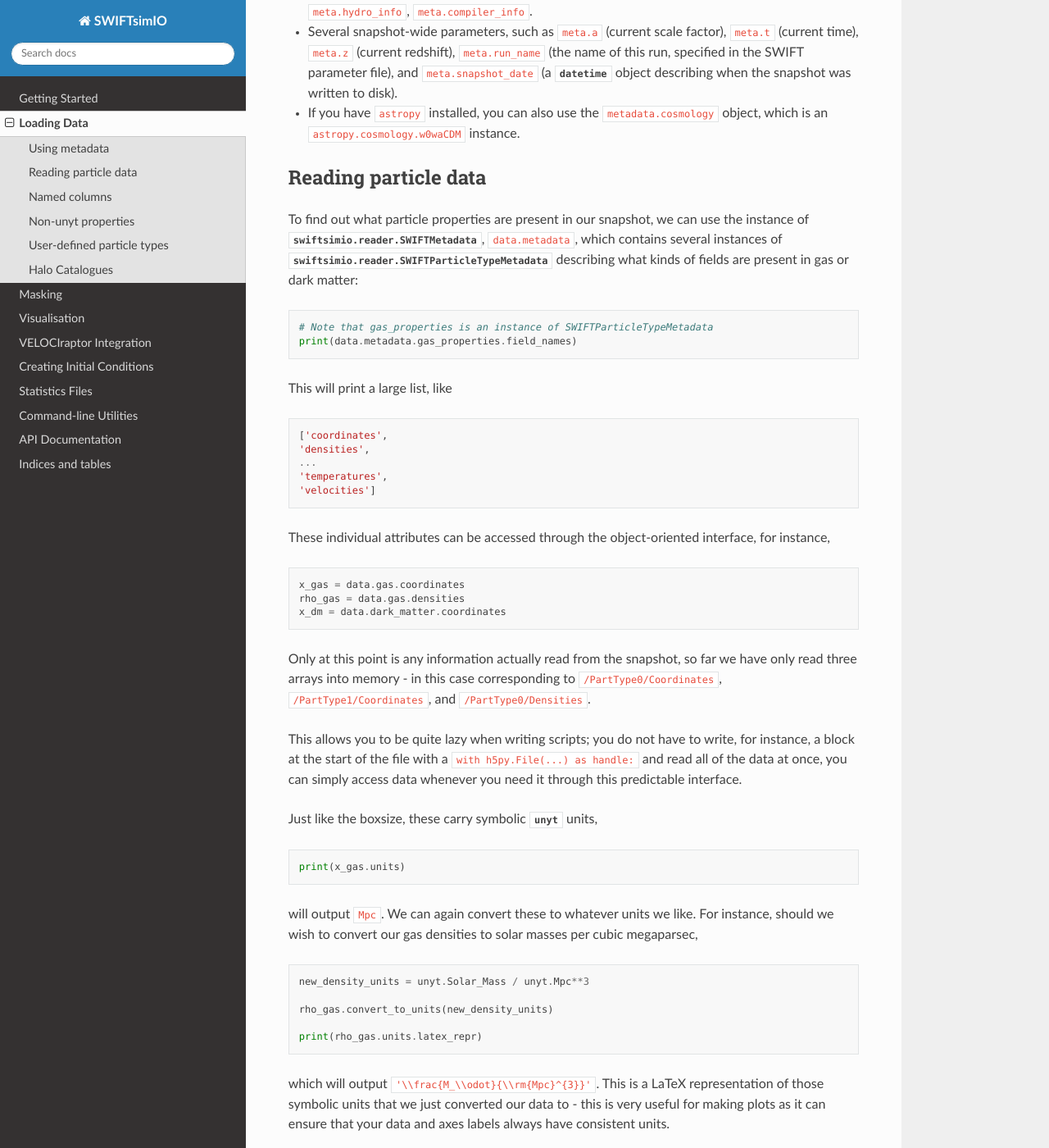
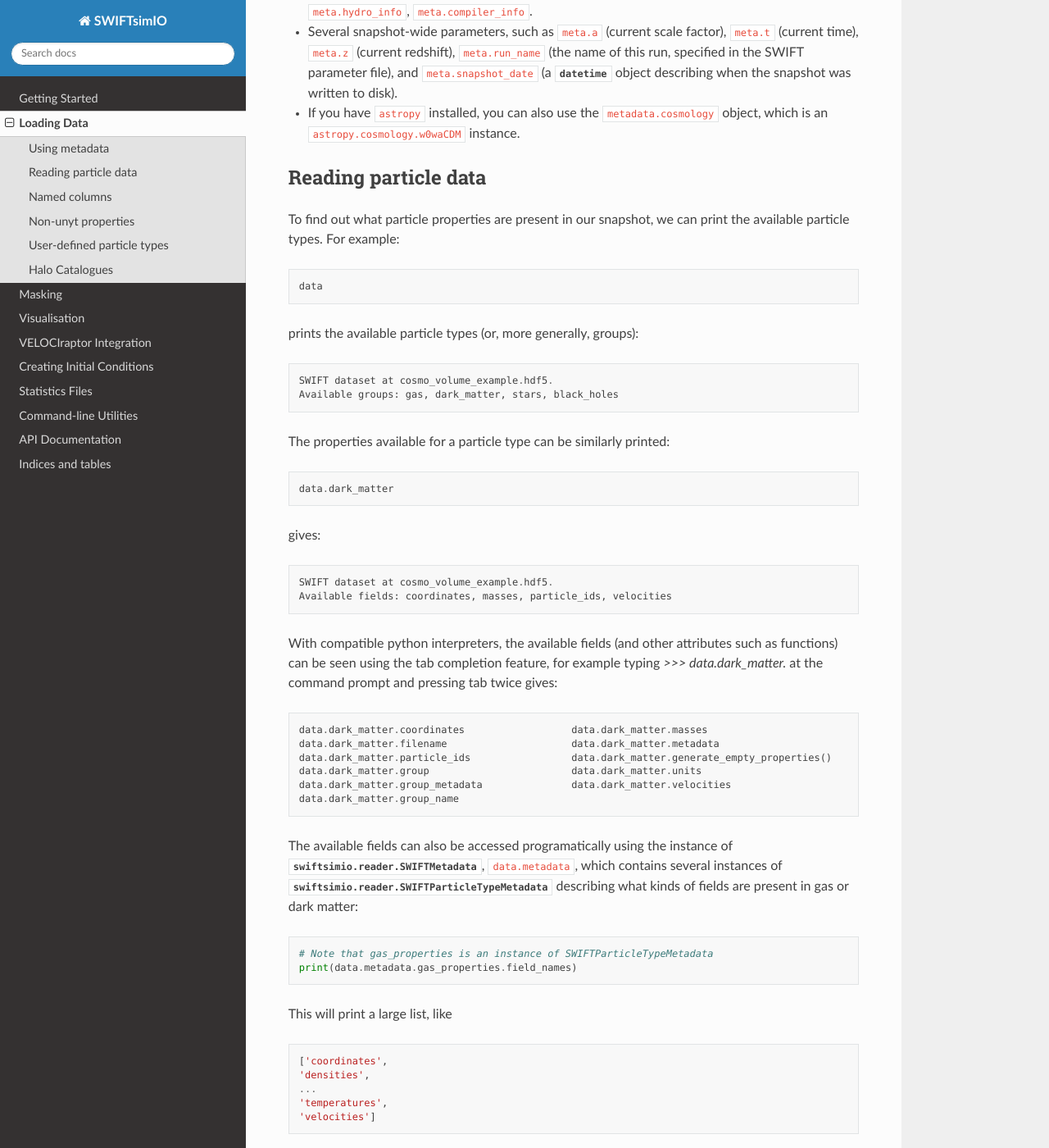
Before and after one commit to SWIFTSIM/swiftsimio, a Sphinx documentation site: the page built from docs/source/loading_data/index.rst, in a window 1280 px wide and 1400 px high, scrolled down 2136 px. Shown: the whole window at 82% size. Built offline with Sphinx 7.4.7 and the Read the Docs theme 3.1.0, drawn with Linux system fonts in a browser that asks for light colours; pages that are not in the unit, such as notebooks, are missing from menus; the version number is read from the project's files by our own code.

Commit message:
Document new __repr__ features.

```diff
--- a/docs/source/loading_data/index.rst
+++ b/docs/source/loading_data/index.rst
@@ -116,8 +116,49 @@ as a summary:
 Reading particle data
 ---------------------
 
-To find out what particle properties are present in our snapshot, we can use
-the instance of :obj:`swiftsimio.reader.SWIFTMetadata`, ``data.metadata``,
+To find out what particle properties are present in our snapshot, we can print
+the available particle types. For example:
+
+.. code-block:: python
+
+   data
+
+prints the available particle types (or, more generally, groups):
+
+.. code-block:: python
+
+   SWIFT dataset at cosmo_volume_example.hdf5.
+   Available groups: gas, dark_matter, stars, black_holes
+
+The properties available for a particle type can be similarly printed:
+
+.. code-block:: python
+
+   data.dark_matter
+
+gives:
+
+.. code-block:: python
+
+   SWIFT dataset at cosmo_volume_example.hdf5.
+   Available fields: coordinates, masses, particle_ids, velocities
+
+With compatible python interpreters, the available fields (and other attributes
+such as functions) can be seen using the tab completion feature, for example
+typing `>>> data.dark_matter.` at the command prompt and pressing tab twice
+gives:
+
+.. code-block:: python
+
+   data.dark_matter.coordinates                  data.dark_matter.masses
+   data.dark_matter.filename                     data.dark_matter.metadata
+   data.dark_matter.particle_ids                 data.dark_matter.generate_empty_properties()
+   data.dark_matter.group                        data.dark_matter.units
+   data.dark_matter.group_metadata               data.dark_matter.velocities
+   data.dark_matter.group_name
+
+The available fields can also be accessed programatically using the instance of
+:obj:`swiftsimio.reader.SWIFTMetadata`, ``data.metadata``,
 which contains several instances of
 :obj:`swiftsimio.reader.SWIFTParticleTypeMetadata` describing what kinds of
 fields are present in gas or dark matter:
```
